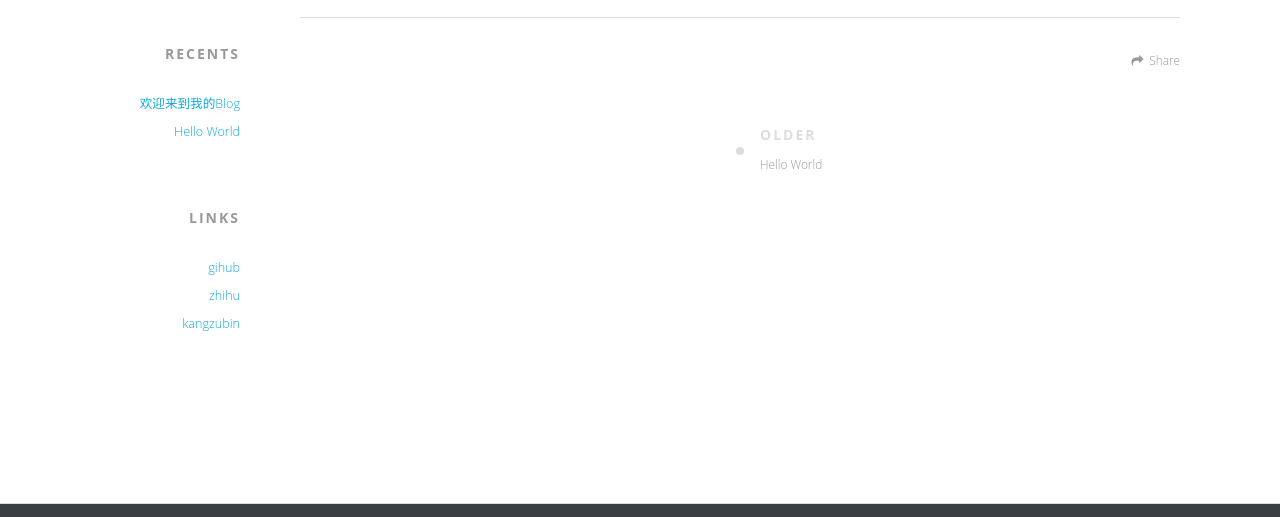
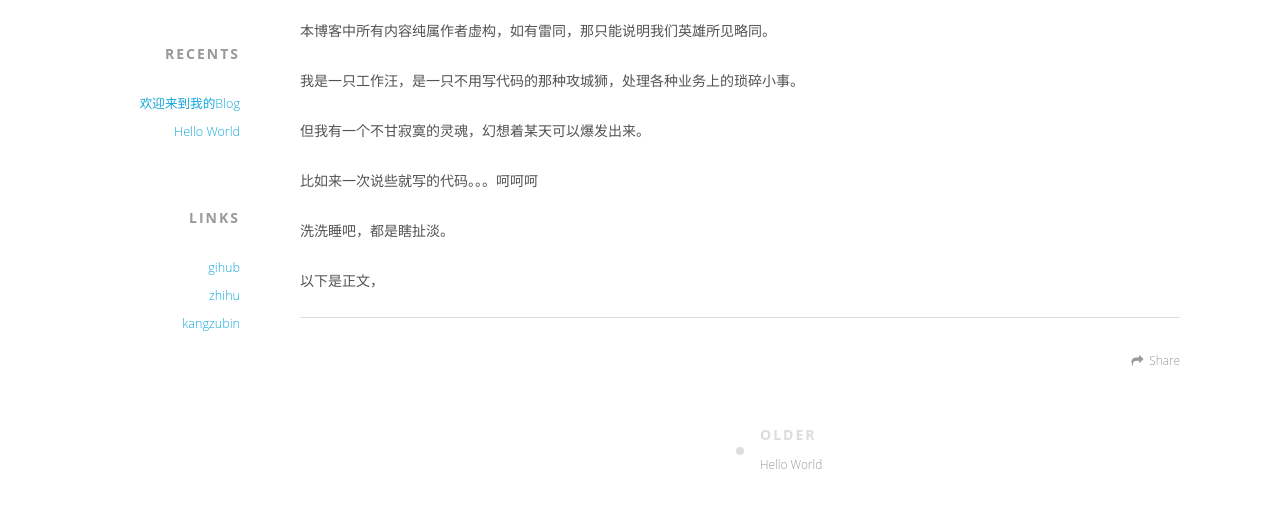
Before and after one commit to astronomyzhang/astronomyzhang.github.io, a plain HTML site: page 2016/11/25/欢迎来到我的Blog/index.html in a window 1280 px wide. Shown: the part 283-800 px from the top of the page. Drawn offline with Linux system fonts and the light colour scheme; a web font is replaced by a local one.

Commit message:
Site updated: 2016-12-02 17:46:06

```diff
--- a/2016/11/25/欢迎来到我的Blog/index.html
+++ b/2016/11/25/欢迎来到我的Blog/index.html
@@ -5,13 +5,28 @@
 
   <title>欢迎来到我的Blog | Zh[A]ng&#39;s Blog</title>
   <meta name="viewport" content="width=device-width, initial-scale=1, maximum-scale=1">
-  <meta property="og:type" content="article">
+  <meta name="description" content="本博客中所有内容纯属作者虚构，如有雷同，那只能说明我们英雄所见略同。
+我是一只工作汪，是一只不用写代码的那种攻城狮，处理各种业务上的琐碎小事。
+但我有一个不甘寂寞的灵魂，幻想着某天可以爆发出来。
+比如来一次说些就写的代码。。。呵呵呵
+洗洗睡吧，都是瞎扯淡。">
+<meta property="og:type" content="article">
 <meta property="og:title" content="欢迎来到我的Blog">
 <meta property="og:url" content="http://yoursite.com/2016/11/25/欢迎来到我的Blog/index.html">
 <meta property="og:site_name" content="Zh[A]ng's Blog">
-<meta property="og:updated_time" content="2016-11-25T05:44:10.671Z">
+<meta property="og:description" content="本博客中所有内容纯属作者虚构，如有雷同，那只能说明我们英雄所见略同。
+我是一只工作汪，是一只不用写代码的那种攻城狮，处理各种业务上的琐碎小事。
+但我有一个不甘寂寞的灵魂，幻想着某天可以爆发出来。
+比如来一次说些就写的代码。。。呵呵呵
+洗洗睡吧，都是瞎扯淡。">
+<meta property="og:updated_time" content="2016-12-02T09:45:23.871Z">
 <meta name="twitter:card" content="summary">
 <meta name="twitter:title" content="欢迎来到我的Blog">
+<meta name="twitter:description" content="本博客中所有内容纯属作者虚构，如有雷同，那只能说明我们英雄所见略同。
+我是一只工作汪，是一只不用写代码的那种攻城狮，处理各种业务上的琐碎小事。
+但我有一个不甘寂寞的灵魂，幻想着某天可以爆发出来。
+比如来一次说些就写的代码。。。呵呵呵
+洗洗睡吧，都是瞎扯淡。">
 
 
     <link rel="icon" href="/favicon.png">
@@ -147,11 +162,18 @@
 
     <div class="article-entry" itemprop="articleBody">
 
+        <p>本博客中所有内容纯属作者虚构，如有雷同，那只能说明我们英雄所见略同。</p>
+<p>我是一只工作汪，是一只不用写代码的那种攻城狮，处理各种业务上的琐碎小事。</p>
+<p>但我有一个不甘寂寞的灵魂，幻想着某天可以爆发出来。</p>
+<p>比如来一次说些就写的代码。。。呵呵呵</p>
+<p>洗洗睡吧，都是瞎扯淡。</p>
+<a id="more"></a>
+<p>以下是正文，</p>
 
 
     </div>
     <footer class="article-footer">
-      <a data-url="http://yoursite.com/2016/11/25/欢迎来到我的Blog/" data-id="ciw7llb9n0001802oi3liwqsc" class="article-share-link">Share</a>
+      <a data-url="http://yoursite.com/2016/11/25/欢迎来到我的Blog/" data-id="ciw7lusnf00018j2ocmps9hio" class="article-share-link">Share</a>
 
 
     </footer>
```
Also changed, not shown: 2016/11/25/hello-world/index.html (+1 -1 lines), index.html (+11 -2 lines).
